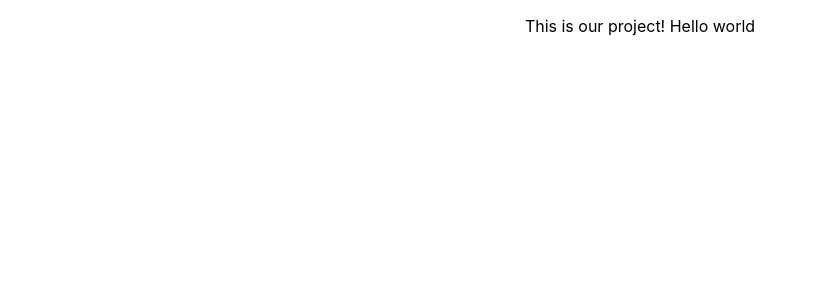
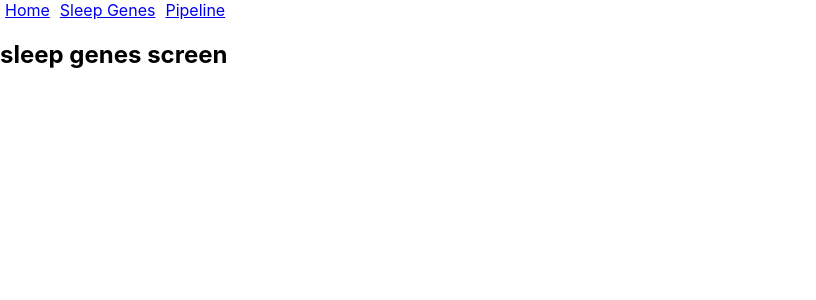
Before and after one commit to johnny-yang-4102/cs_4501_sleep_brain, a JavaScript app: page /sleep_genes in a window 1280 px wide. Shown: the top 300 px of the page, without its empty margins (0-816 px from the left). Built offline with nearby package versions, Linux system fonts and the light colour scheme; the HTML template or start-up script is replaced by a standard one.

Commit message:
Add basic routing

```diff
--- a/src/App.js
+++ b/src/App.js
@@ -1,11 +1,37 @@
 import './App.css';
 
+import ScreenSleepGenes from './screens/ScreenSleepGenes';
+import ScreenIntro from './screens/ScreenIntro';
+import ScreenPipeline from './screens/ScreenPipeline';
+
+import {
+  BrowserRouter as Router,
+  Routes, Route, Link
+} from "react-router-dom"
+
+
 function App() {
+
+  const padding = {
+    padding: 5
+  }
+
   return (
-    <div className="App">
-      <p>This is our project! Hello world</p>
-    </div>
-  );
+    <Router>
+      <div>
+        <Link style={padding} to="/">Home</Link>
+        <Link style={padding} to="/sleep_genes">Sleep Genes</Link>
+        <Link style={padding} to="/pipeline">Pipeline</Link>
+      </div>
+
+      <Routes>
+        <Route path="/" element={<ScreenIntro />} />
+        <Route path="/sleep_genes" element={<ScreenSleepGenes />} />
+        <Route path="/pipeline" element={<ScreenPipeline />} />
+      </Routes>
+
+    </Router>
+  )
 }
 
 export default App;
--- a/src/screens/ScreenIntro.js
+++ b/src/screens/ScreenIntro.js
@@ -0,0 +1,8 @@
+const ScreenIntro = () => (
+    <div>
+        <h2>Intro screen</h2>
+    </div>
+)
+
+
+export default ScreenIntro;
--- a/src/screens/ScreenPipeline.js
+++ b/src/screens/ScreenPipeline.js
@@ -0,0 +1,8 @@
+const ScreenPipeline = () => (
+    <div>
+        <h2>Pipelinescreen</h2>
+    </div>
+)
+
+
+export default ScreenPipeline;
--- a/src/screens/ScreenSleepGenes.js
+++ b/src/screens/ScreenSleepGenes.js
@@ -0,0 +1,8 @@
+const ScreenSleepGenes = () => (
+    <div>
+        <h2>sleep genes screen</h2>
+    </div>
+)
+
+
+export default ScreenSleepGenes;
```
